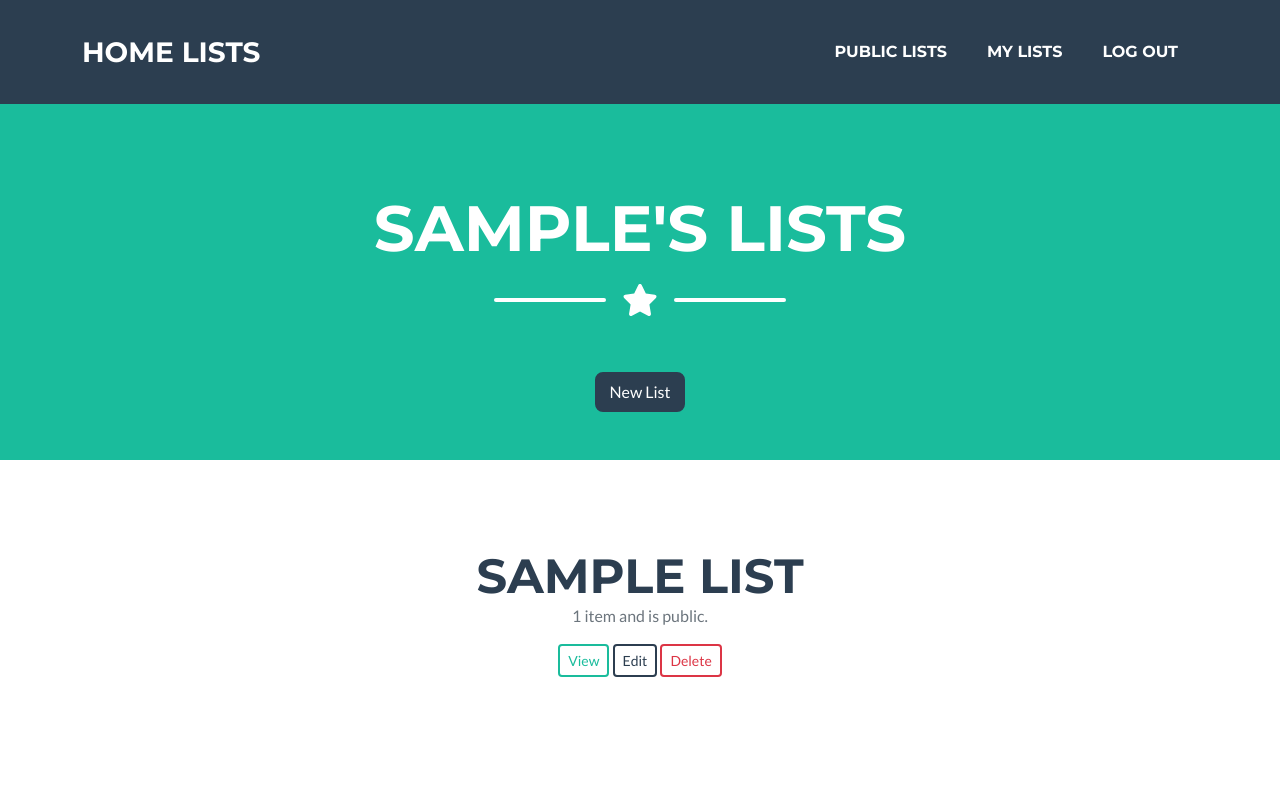
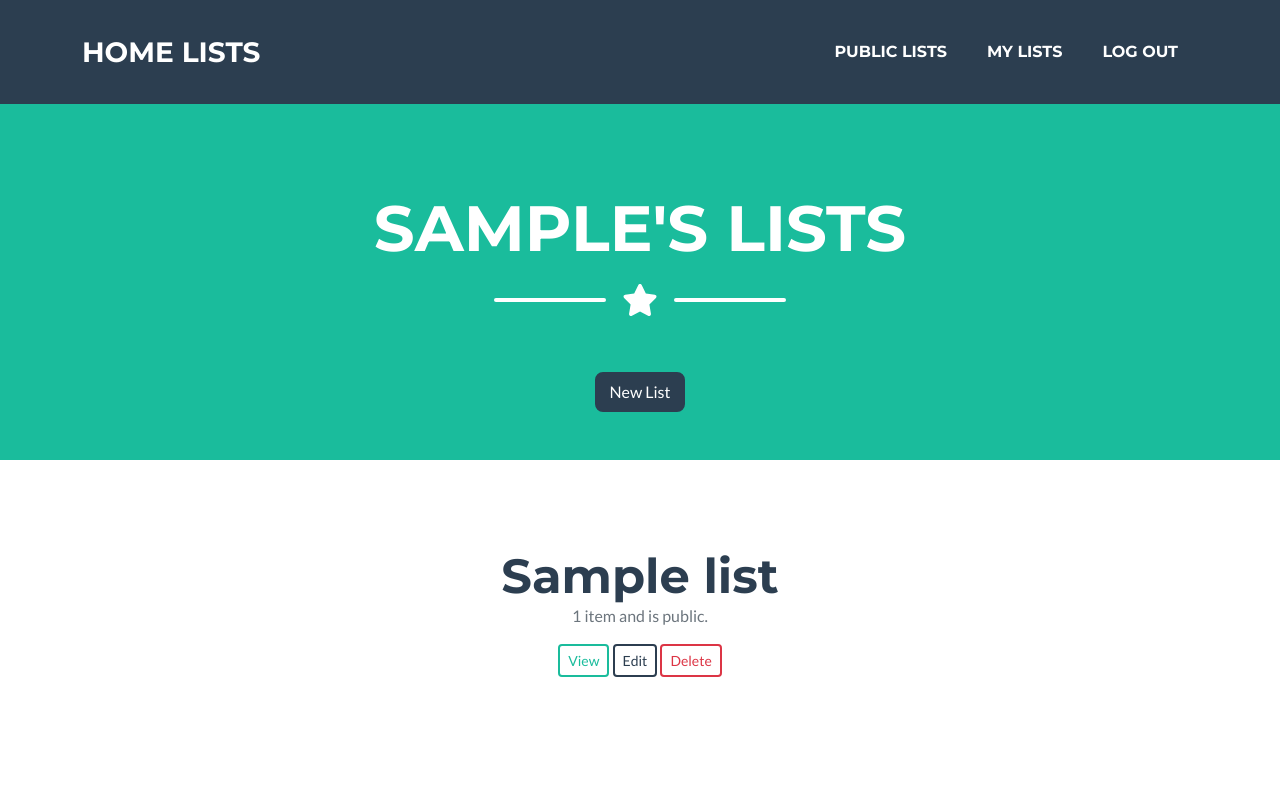
Before and after one commit to jay3ss/django-playground, a Django app: page /lists/ in a window 1280 px wide. Shown: the top 802 px of the page. Run offline with Django 4.2, Linux system fonts and the light colour scheme; a user stored in the database is signed in; tables that the repository leaves empty hold one stand-in row (values such as "Sample post"); some libraries are stand-ins or nearby versions.

Commit message:
Remove uppercase list titles

```diff
--- a/templates/lists/detail.html
+++ b/templates/lists/detail.html
@@ -8,7 +8,7 @@
 <header class="masthead bg-primary text-white text-center">
     <div class="container d-flex align-items-center flex-column">
         <!-- Masthead Heading-->
-        <h1 class="masthead-heading text-uppercase mb-0">{{ list_obj.title }}</h1>
+        <h1 class="masthead-heading mb-0">{{ list_obj.title }}</h1>
         <p class="text-dark fs-3 text">
             This list is <strong>{% if not list_obj.is_public %}not {% endif %}public</strong>.
         </p>
--- a/templates/lists/index.html
+++ b/templates/lists/index.html
@@ -19,7 +19,7 @@
 <section class="page-section lists">
     <div class="container d-flex align-items-center flex-column mb-5">
     {% for list_obj in lists %}
-        <h2 class="page-section-heading text-center text-uppercase text-secondary">
+        <h2 class="page-section-heading text-center text-secondary">
             {{ list_obj.title }}
         </h2>
         <p class="text-muted">
--- a/templates/lists/public.html
+++ b/templates/lists/public.html
@@ -14,7 +14,7 @@
 <section class="page-section lists">
     {% for list_obj in lists %}
     <div class="container d-flex align-items-center flex-column mb-5">
-        <h2 class="page-section-heading text-center text-uppercase text-secondary">
+        <h2 class="page-section-heading text-center text-secondary">
             {{ list_obj.title }}
         </h2>
         <p>
```
